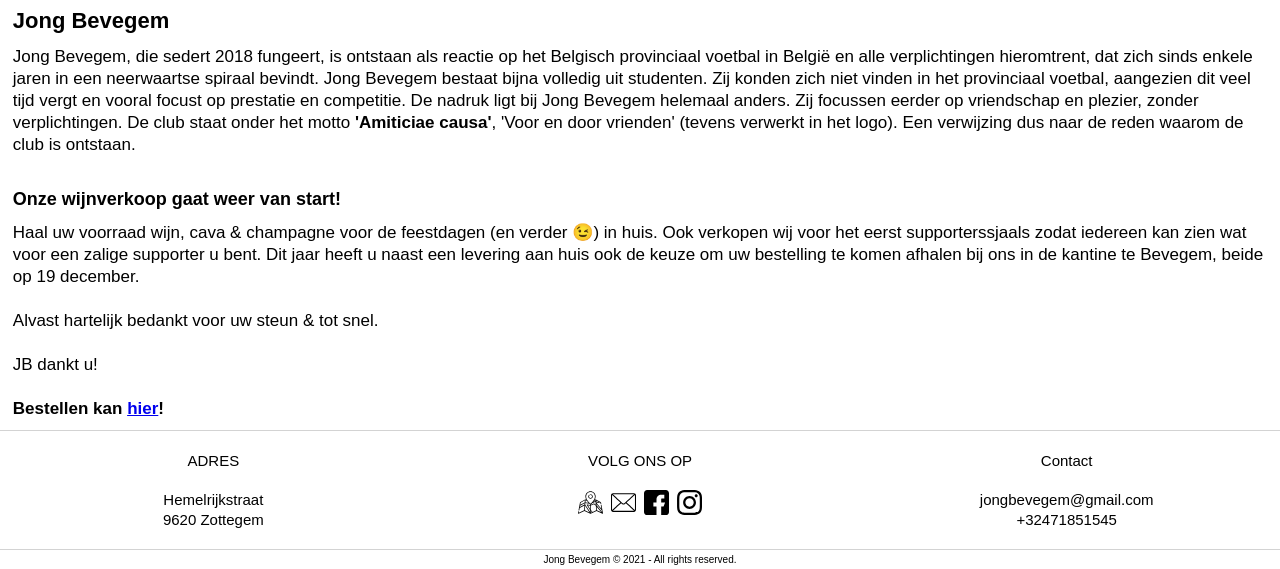
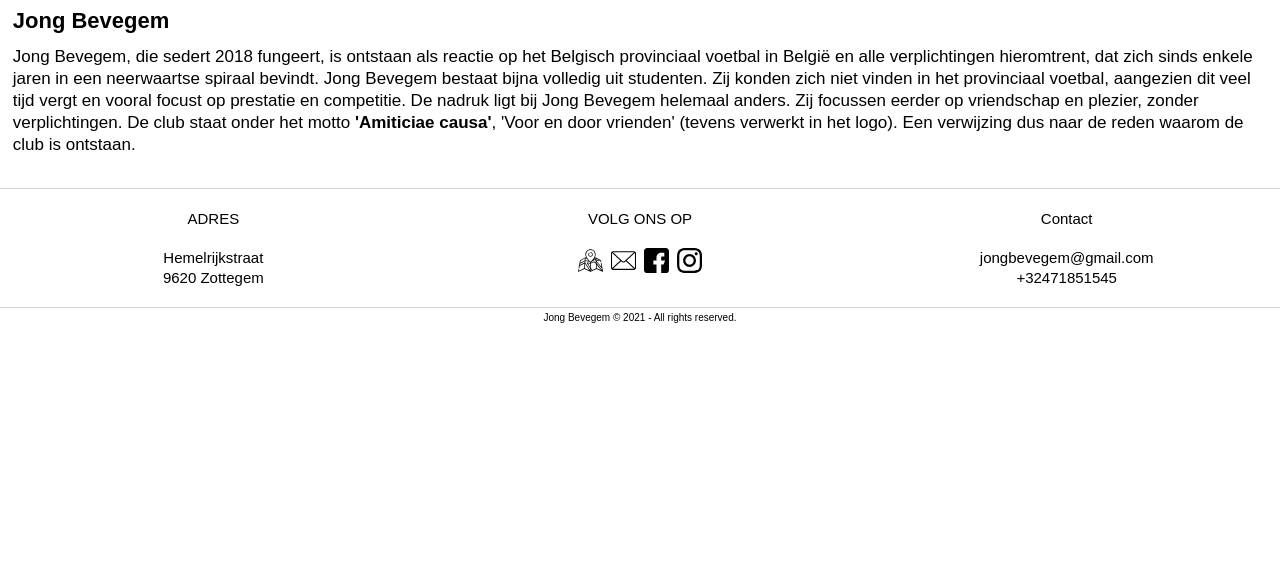
Before and after one commit to TheCrazyCanian/Jong-Bevegem, a plain HTML site: page index.html in a window 1280 px wide. Shown: the part 347-916 px from the top of the page. After the commit the page ends 800 px from the top, so only its background shows below. Drawn offline with Linux system fonts and the light colour scheme.

Commit message:
wijnverkoopgedeelte verwijdert

```diff
--- a/index.html
+++ b/index.html
@@ -59,21 +59,6 @@
                 reden
                 waarom de club is ontstaan.
             </p> <br>
-            <p>
-                <h2> Onze wijnverkoop gaat weer van start!</h2>
-
-                Haal uw voorraad wijn, cava & champagne voor de feestdagen (en verder 😉) in huis. Ook verkopen wij voor
-                het eerst supporterssjaals zodat iedereen kan zien wat voor een zalige supporter u bent. Dit jaar heeft
-                u naast een levering aan huis ook de keuze om uw bestelling te komen afhalen bij ons in de kantine te
-                Bevegem, beide op 19 december. <br><br>
-
-                Alvast hartelijk bedankt voor uw steun & tot snel. <br><br>
-
-                JB dankt u! <br><br>
-
-                <strong>Bestellen kan <a href="https://crowdselling.eu/wijnverkoop-jong-bevegem/GillesDP"
-                        target="_blank">hier</a>!</strong>
-            </p>
         </main>
     </div>
     <footer class="footer">
```
